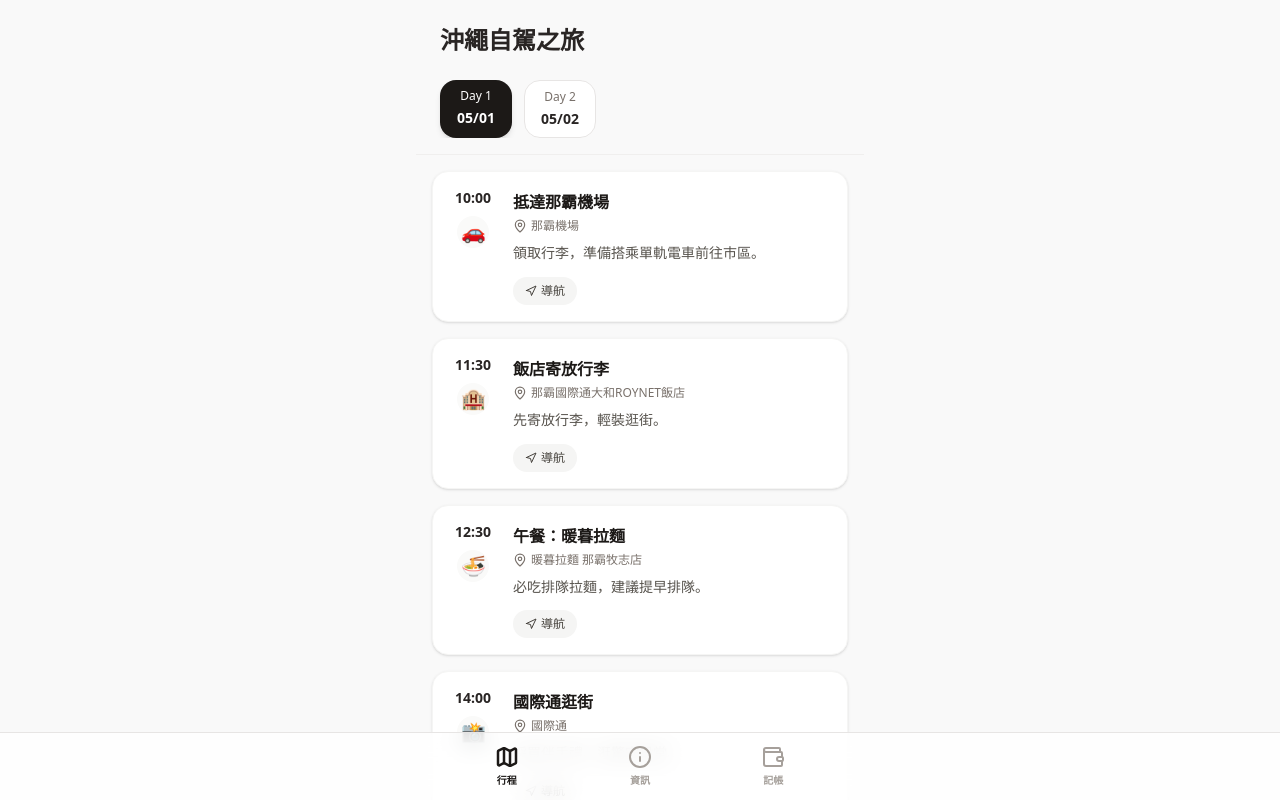
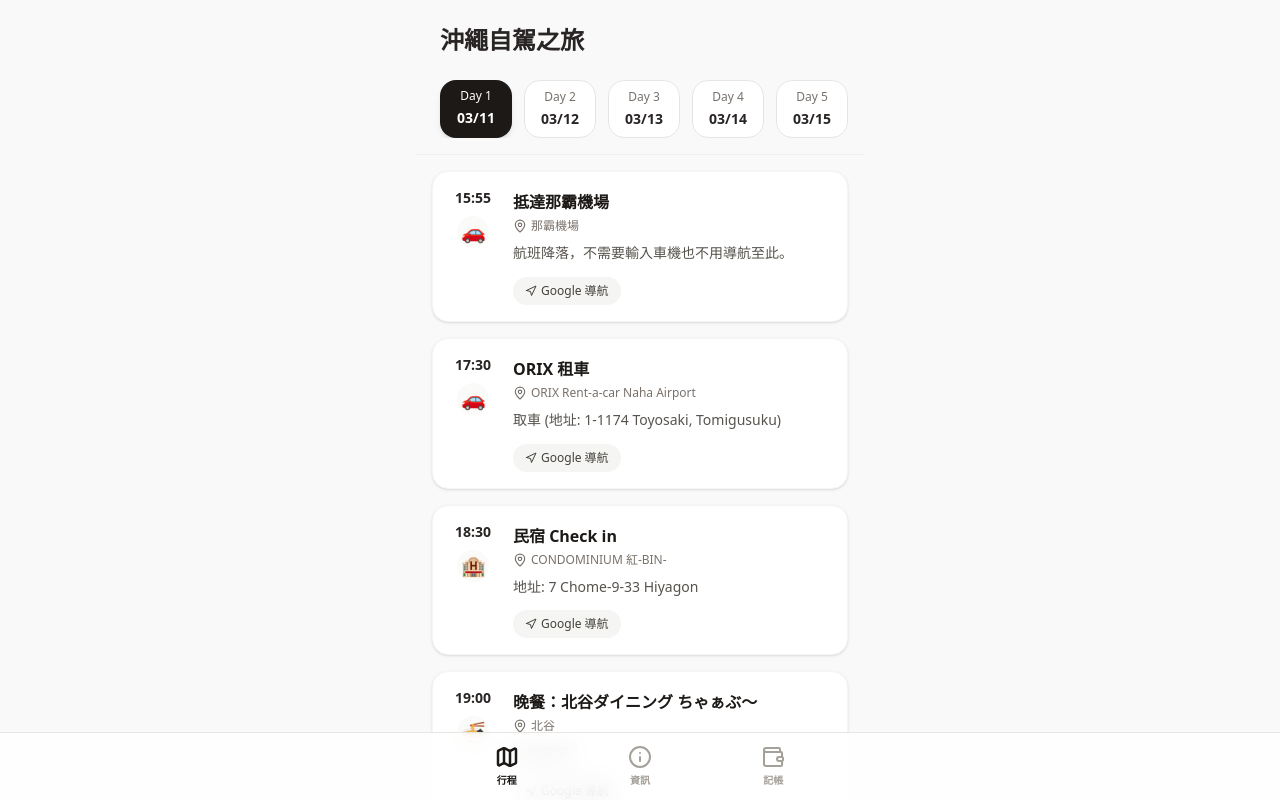
Before and after one commit to pengding2222/2026okinawa-trip2.0, a React (Vite) app: page / in a window 1280 px wide. Shown: the top 800 px of the page. Built offline with nearby package versions, Linux system fonts and the light colour scheme.

Commit message:
Update App.tsx

```diff
--- a/src/App.tsx
+++ b/src/App.tsx
@@ -1,32 +1,73 @@
 import React, { useState } from 'react';
-import { Map, Info, Wallet, Clock, MapPin, Navigation, Phone, ExternalLink } from 'lucide-react';
+import { Map, Info, Wallet, MapPin, Navigation, Phone } from 'lucide-react';
 
-// --- 模擬資料 (行程內容) ---
+// --- 您的專屬沖繩行程資料 ---
 const mockItinerary = [
   {
     id: 'day1',
     dayLabel: 'Day 1',
-    date: '2026-05-01',
-    locationName: '那霸市區',
+    date: '2026-03-11',
+    locationName: '抵達與北谷',
     events: [
-      { id: 'e1', time: '10:00', title: '抵達那霸機場', type: 'transport', location: '那霸機場', description: '領取行李，準備搭乘單軌電車前往市區。' },
-      { id: 'e2', time: '11:30', title: '飯店寄放行李', type: 'hotel', location: '那霸國際通大和ROYNET飯店', description: '先寄放行李，輕裝逛街。' },
-      { id: 'e3', time: '12:30', title: '午餐：暖暮拉麵', type: 'food', location: '暖暮拉麵 那霸牧志店', description: '必吃排隊拉麵，建議提早排隊。' },
-      { id: 'e4', time: '14:00', title: '國際通逛街', type: 'activity', location: '國際通', description: '採買伴手禮、逛驚安殿堂。' },
-      { id: 'e5', time: '18:30', title: '晚餐：敘敘苑燒肉', type: 'food', location: '敘敘苑 沖繩浦添PARCO CITY店', description: '享受高級和牛燒肉，已預約 18:30。' }
+      { id: 'd1e1', time: '15:55', title: '抵達那霸機場', type: 'transport', location: '那霸機場', description: '航班降落，不需要輸入車機也不用導航至此。' },
+      { id: 'd1e2', time: '17:30', title: 'ORIX 租車', type: 'transport', location: 'ORIX Rent-a-car Naha Airport', description: '取車 (地址: 1-1174 Toyosaki, Tomigusuku)' },
+      { id: 'd1e3', time: '18:30', title: '民宿 Check in', type: 'hotel', location: 'CONDOMINIUM 紅-BIN-', description: '地址: 7 Chome-9-33 Hiyagon' },
+      { id: 'd1e4', time: '19:00', title: '晚餐：北谷ダイニング ちゃぁぶ～', type: 'food', location: '北谷', description: '吃晚餐囉！' },
+      { id: 'd1e5', time: '21:00', title: 'AEON 永旺夢樂城', type: 'activity', location: 'AEON Okinawa Rycom', description: '直接逛到關門！' }
     ]
   },
   {
     id: 'day2',
     dayLabel: 'Day 2',
-    date: '2026-05-02',
-    locationName: '中部地區',
+    date: '2026-03-12',
+    locationName: '那霸市區',
     events: [
-      { id: 'e6', time: '09:00', title: 'OTS 租車取車', type: 'transport', location: 'OTS 租車 泊營業所', description: '攜帶駕照日文譯本、台灣駕照、護照。' },
-      { id: 'e7', time: '10:30', title: '美國村', type: 'activity', location: '美濱美國村', description: '充滿異國風情的購物區，適合拍照。' },
-      { id: 'e8', time: '12:30', title: '午餐：迴轉壽司', type: 'food', location: '迴轉壽司市場 美濱店', description: '新鮮平價的迴轉壽司。' },
-      { id: 'e9', time: '15:00', title: '萬座毛', type: 'activity', location: '萬座毛', description: '欣賞像大象鼻子的天然海蝕崖。' },
-      { id: 'e10', time: '17:30', title: '入住海景飯店', type: 'hotel', location: '蒙特利水療度假酒店', description: '享受無敵海景與飯店設施。' }
+      { id: 'd2e1', time: '09:00', title: '起床出門', type: 'hotel', location: '民宿', description: '09:00 起床，10:00 出門' },
+      { id: 'd2e2', time: '11:00', title: '波上宮', type: 'activity', location: '波上宮', description: '注意：要找停車場！' },
+      { id: 'd2e3', time: '13:00', title: '國際通 & 牧志市場', type: 'activity', location: '國際通', description: '車停國際通。逛街採買伴手禮，吃午餐 (花生豆腐、香檸汁、飯糰等)' },
+      { id: 'd2e4', time: '19:00', title: '晚餐：とんかつレストランYAMASHiRO', type: 'food', location: '首里店', description: '搭電車前往首里吃豬排' },
+      { id: 'd2e5', time: '21:00', title: 'AEON / 回家', type: 'activity', location: 'AEON', description: '回家路上逛超商，今天要早點睡！' }
+    ]
+  },
+  {
+    id: 'day3',
+    dayLabel: 'Day 3',
+    date: '2026-03-13',
+    locationName: '北部地區',
+    events: [
+      { id: 'd3e1', time: '07:30', title: '起床出門', type: 'hotel', location: '民宿', description: '07:30 起床，08:30 出門' },
+      { id: 'd3e2', time: '09:30', title: '古宇利海洋塔', type: 'activity', location: '古宇利島', description: '導航位置是停車場，去古宇利海灘走走' },
+      { id: 'd3e3', time: '11:30', title: '午餐：Kouri Shrimp 蝦蝦飯', type: 'food', location: '古宇利島', description: '11:00營業，預計12:30離開古宇利' },
+      { id: 'd3e4', time: '13:00', title: 'Shinmei Coffee', type: 'food', location: 'Shinmei Coffee', description: '買杯黑糖珍奶解解渴' },
+      { id: 'd3e5', time: '14:00', title: '美麗海水族館', type: 'activity', location: '美麗海水族館', description: '14:00 前抵達，15:00 看鯨鯊表演' },
+      { id: 'd3e6', time: '17:00', title: '許田休息站', type: 'food', location: '許田休息站', description: '好吃天婦羅，可以吃吃看' },
+      { id: 'd3e7', time: '21:00', title: 'MEGA唐吉軻德 宇流麻店', type: 'activity', location: 'MEGA唐吉軻德', description: '有空再去，晚上可以去居酒屋' }
+    ]
+  },
+  {
+    id: 'day4',
+    dayLabel: 'Day 4',
+    date: '2026-03-14',
+    locationName: '逛街 Day',
+    events: [
+      { id: 'd4e1', time: '08:30', title: '起床出門', type: 'hotel', location: '民宿', description: '08:30 起床，09:30 出門' },
+      { id: 'd4e2', time: '10:00', title: 'Parco City', type: 'activity', location: 'Parco City', description: '逛街 DAY！' },
+      { id: 'd4e3', time: '14:00', title: '港川外人住宅', type: 'activity', location: '港川外人住宅', description: '預計停留 1-1.5 小時離開' },
+      { id: 'd4e4', time: '16:00', title: '美國村', type: 'activity', location: '美國村', description: '逛街、看夕陽拍照' },
+      { id: 'd4e5', time: '19:00', title: '晚餐：燒肉金城', type: 'food', location: '燒肉金城', description: '晚餐吃燒肉' }
+    ]
+  },
+  {
+    id: 'day5',
+    dayLabel: 'Day 5',
+    date: '2026-03-15',
+    locationName: '南部與賦歸',
+    events: [
+      { id: 'd5e1', time: '09:30', title: '玉泉洞', type: 'activity', location: '玉泉洞', description: '爬文看逛多久' },
+      { id: 'd5e2', time: '11:30', title: 'ricoland Okinawa', type: 'activity', location: 'ricoland Okinawa', description: '機車部品店' },
+      { id: 'd5e3', time: '13:00', title: 'A&W漢堡 & 瀨長島', type: 'food', location: '瀨長島', description: '吃漢堡、看飛機' },
+      { id: 'd5e4', time: '17:30', title: 'ORIX 還車', type: 'transport', location: 'ORIX Rent-a-car Naha Airport', description: '17:30 前務必還車' },
+      { id: 'd5e5', time: '20:20', title: '搭機返台', type: 'transport', location: '那霸機場', description: '不需要輸入車機也不用導航至此，平安回家！' }
     ]
   }
 ];
@@ -59,9 +100,14 @@ function EventCard({ event }: { event: any }) {
           </div>
           <p className="text-sm text-stone-600 leading-relaxed">{event.description}</p>
           <div className="mt-3 flex gap-2">
-            <button className="flex items-center gap-1 px-3 py-1.5 bg-stone-100 rounded-full text-xs font-medium text-stone-700 hover:bg-stone-200 transition-colors">
-              <Navigation size={12} /> 導航
-            </button>
+            <a
+              href={`https://www.google.com/maps/search/?api=1&query=${encodeURIComponent(event.location)}`}
+              target="_blank"
+              rel="noreferrer"
+              className="flex items-center gap-1 px-3 py-1.5 bg-stone-100 rounded-full text-xs font-medium text-stone-700 hover:bg-stone-200 transition-colors"
+            >
+              <Navigation size={12} /> Google 導航
+            </a>
           </div>
         </div>
       </div>
```
